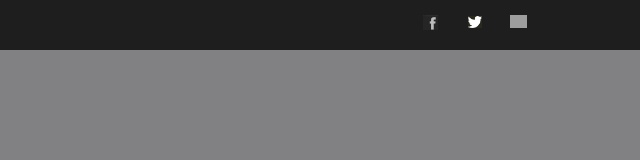
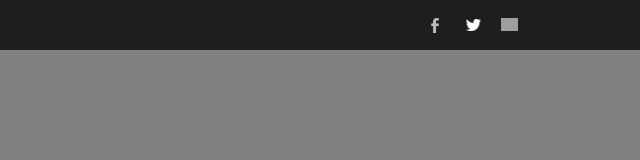
Before and after one commit to jaceb/dyeClone, a plain HTML site: page index.html in a window 1280 px wide. Shown: the full height of the page, 640-1280 px from the left. Drawn offline with nearby package versions, Linux system fonts and the light colour scheme; grey boxes are pictures that could not be loaded.

Commit message:
finalized styling for the very top menu

```diff
--- a/index.html
+++ b/index.html
@@ -29,10 +29,10 @@
         <div class="topRightHeader">
 
         <div class="fbIcon">
-            <img src="./public/facebook.png" alt="" />
+            <img src="./public/facebook2.png" alt="" />
         </div>
         <div class="twitterIcon">
-            <img src="./public/twitter.png" alt="" />
+            <img src="./public/twitter2.png" alt="" />
         </div>
         <div class="instaIcon">
             <img src="https://breedingbusiness.com/wp-content/themes/breedingbusiness2/assets/social/instagram.png" alt="" />
--- a/public/styles/home.scss
+++ b/public/styles/home.scss
@@ -14,7 +14,7 @@ $lightGray: #818183;
   justify-content: space-between;
 }
 .topRightHeader{
-  margin-top: 15px;
+  margin-top: 10px;
   margin-right: 117px;
   height: 20px;
   width: 100px;
@@ -52,25 +52,48 @@ opacity: .7;
 }
 .fbIcon > img{
   height: 15px;
+  -webkit-filter: invert(1);
 }
 .fbIcon{
-  height: 15px;
-  width:15px;
+  height: 30px;
+  width:30px;
   opacity: .7;
+  padding-top: 8px;
+  padding-left: 8px;
+}
+.fbIcon:hover{
+  background: white;
+  opacity: .7;
+  cursor: pointer;
 }
 .twitterIcon > img{
   height: 12px;
+  -webkit-filter: invert(1);
 }
 .twitterIcon{
-  height: 13px;
-  width:13px;
+  height: 30px;
+  width:30px;
+  padding-top: 8px;
+  padding-left: 8px;
+}
+.twitterIcon:hover{
+  background: white;
+  opacity: .7;
+  cursor: pointer;
 }
 .instaIcon > img{
   height: 13px;
 }
 .instaIcon{
-  height: 13px;
-  width:13px;
+  height: 30px;
+  width:30px;
+  padding-top: 8px;
+  padding-left: 8px;
+}
+.instaIcon:hover{
+  background: white;
+  opacity: .7;
+  cursor: pointer;
 }
 body{
   background: $lightGray;
```
Also changed, not shown: public/facebook2.png (added), public/newStyles/home.css, public/twitter2.png (added).
